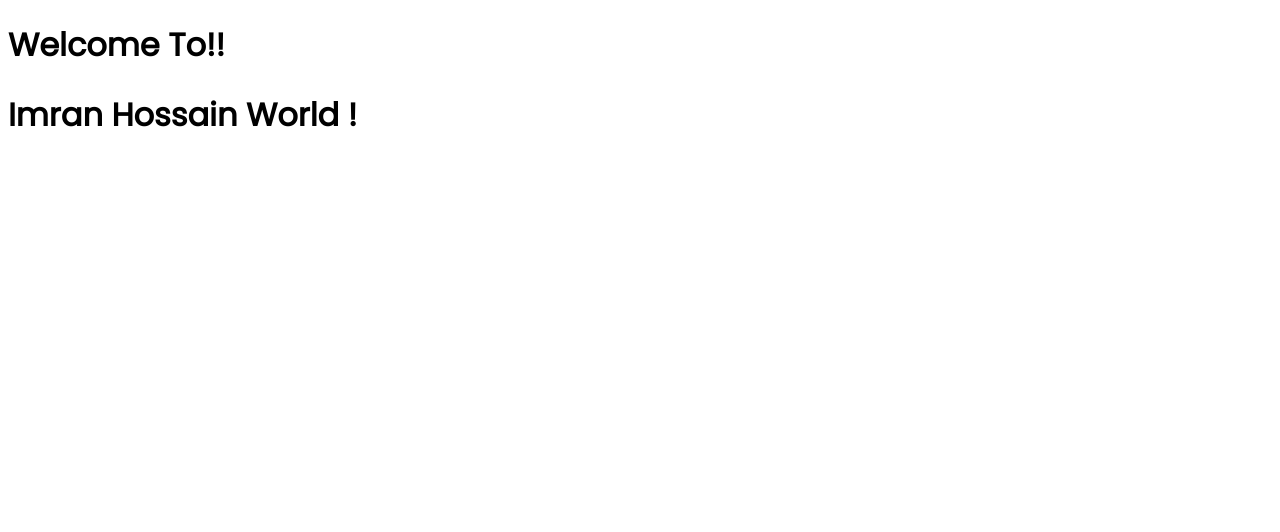
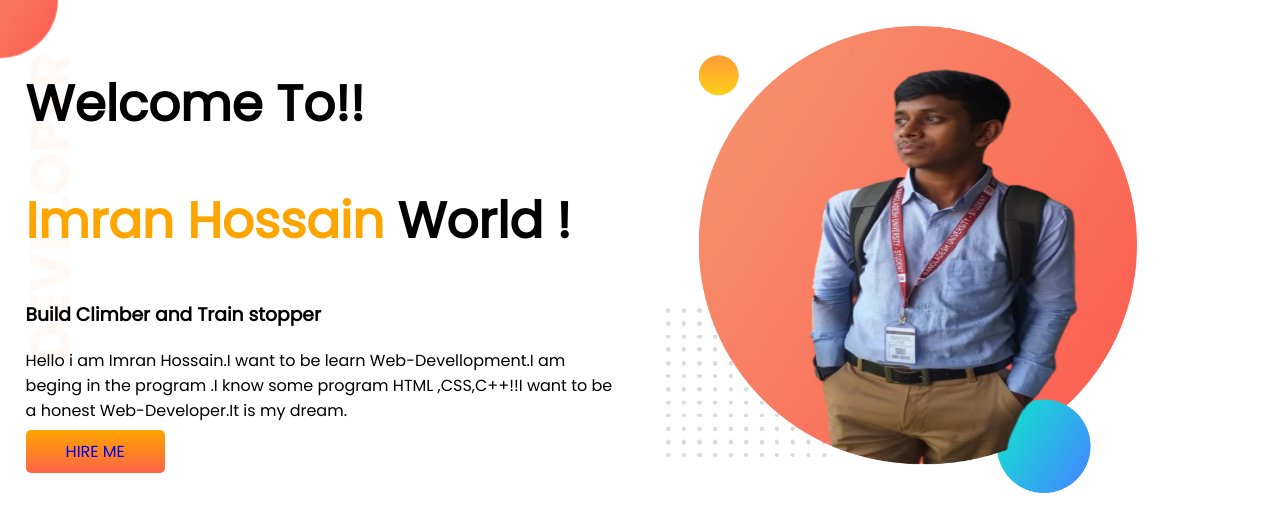
Before and after one commit to Imran2122/portfollio-create, a plain HTML site: page index.html in a window 1280 px wide. Drawn offline with Linux system fonts and the light colour scheme.

Commit message:
top-banneradded

```diff
--- a/index.html
+++ b/index.html
@@ -1,5 +1,6 @@
 <!DOCTYPE html>
 <html lang="en">
+
 <head>
     <meta charset="UTF-8">
     <meta http-equiv="X-UA-Compatible" content="IE=edge">
@@ -10,8 +11,25 @@
     <link rel="preconnect" href="https://fonts.gstatic.com" crossorigin>
     <link href="https://fonts.googleapis.com/css2?family=Poppins&display=swap" rel="stylesheet">
 </head>
+
 <body>
-   <h1>Welcome To!!</h1>
-   <h1>Imran Hossain World !</h1>
+    <section class="top-banner">
+        <div class="Half-Width">
+            <h1>Welcome To!!</h1>
+            <h1><span class="color-orange">Imran Hossain</span> World !</h1>
+            <h3>Build Climber and Train stopper</h3>
+            <p>Hello i am Imran Hossain.I want to be learn Web-Devellopment.I am beging in the program .I know some
+                program
+                HTML
+                ,CSS,C++!!I want to be a honest Web-Developer.It is my dream. </p>
+            <a class="Hire-Me" target="blank" href="https://www.facebook.com/">HIRE ME</a>
+        </div>
+        <div class="Half-Width">
+            <img src="images/imran-portfollio.png" alt="">
+        </div>
+
+    </section>
+
 </body>
+
 </html>
--- a/style.css
+++ b/style.css
@@ -1,3 +1,38 @@
-body{
+body {
     font-family: 'Poppins', sans-serif;
+    margin: 0%;
+    padding: 0%;
 }
+
+h1 {
+    font-size: 50px;
+}
+
+.color-orange {
+    color: orange;
+}
+
+section {
+    display: flex;
+}
+
+.Half-Width {
+    width: 50%;
+    padding: 2%;
+}
+
+.Half-Width img {
+    width: 80%;
+}
+
+.Hire-Me {
+    background-image: linear-gradient(orange, tomato);
+    text-decoration: none;
+    padding: 10px 40px;
+    border-radius: 5px;
+}
+
+.top-banner {
+    background-image: url(images/top-banner.png);
+    background-repeat: no-repeat;
+}
```
